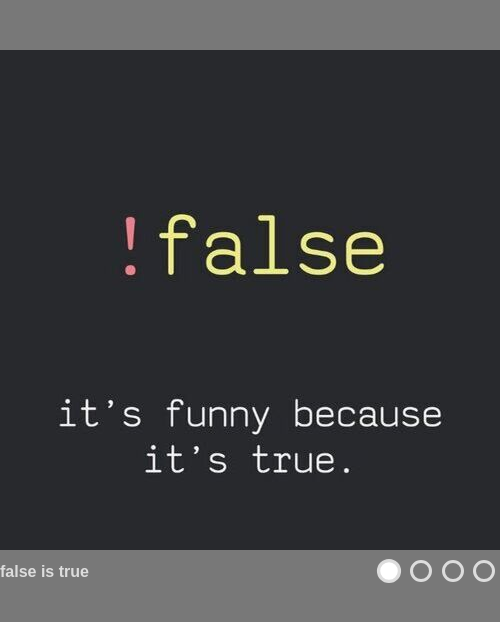
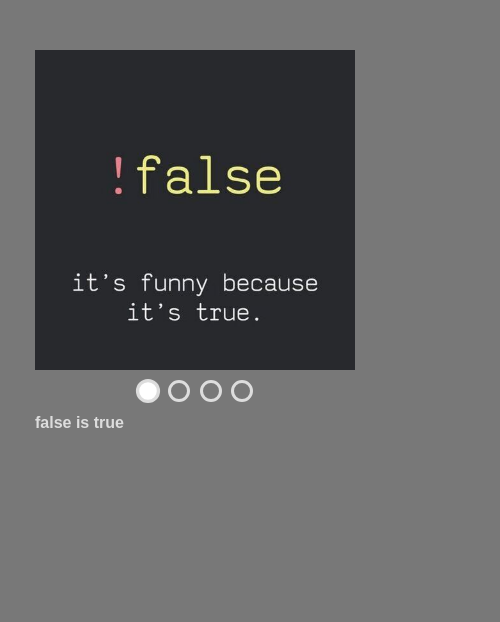
Before and after one commit to AlexeiTorchinsky/cssMemSlider, a plain HTML site: page cssMemSlider/index.html in a window 390 px wide. Shown: the whole page, 500 px wide, since content can reach past the window. Drawn offline with Linux system fonts and the light colour scheme.

Commit message:
feat: add media queries (Sun, May 15, 2022 01:23:41 AM)

```diff
--- a/cssMemSlider/styles.css
+++ b/cssMemSlider/styles.css
@@ -6,7 +6,8 @@ body {
 }
 
 .slider {
-    width: 31.25rem;
+    max-width: 31.25rem;
+    width: 100%;
     margin: 2rem auto 2rem;
 }
 
@@ -21,6 +22,7 @@ body {
 .meme {
     display: flex;
     justify-content: space-between;
+    flex-wrap: wrap-reverse;
 }
 .controls {
 	display: flex;
@@ -68,7 +70,6 @@ body {
 
 .slides-img {
     display: flex;
-
     overflow: hidden;
     margin: 0 auto;
 }
@@ -120,3 +121,23 @@ body {
     opacity: 1;
     margin-left: -73%;
 }
+/**********media***********/
+
+@media screen and (max-width: 499px) {
+
+    .slider,img {
+        width: 20rem;
+    }
+    .controls {
+        margin : 0 auto;
+    }
+}
+
+@media screen and (max-width: 319px) {
+    .slider,img {
+        width: 14rem;
+    }
+    .controls {
+        margin : 0 auto;
+    }
+}
```
